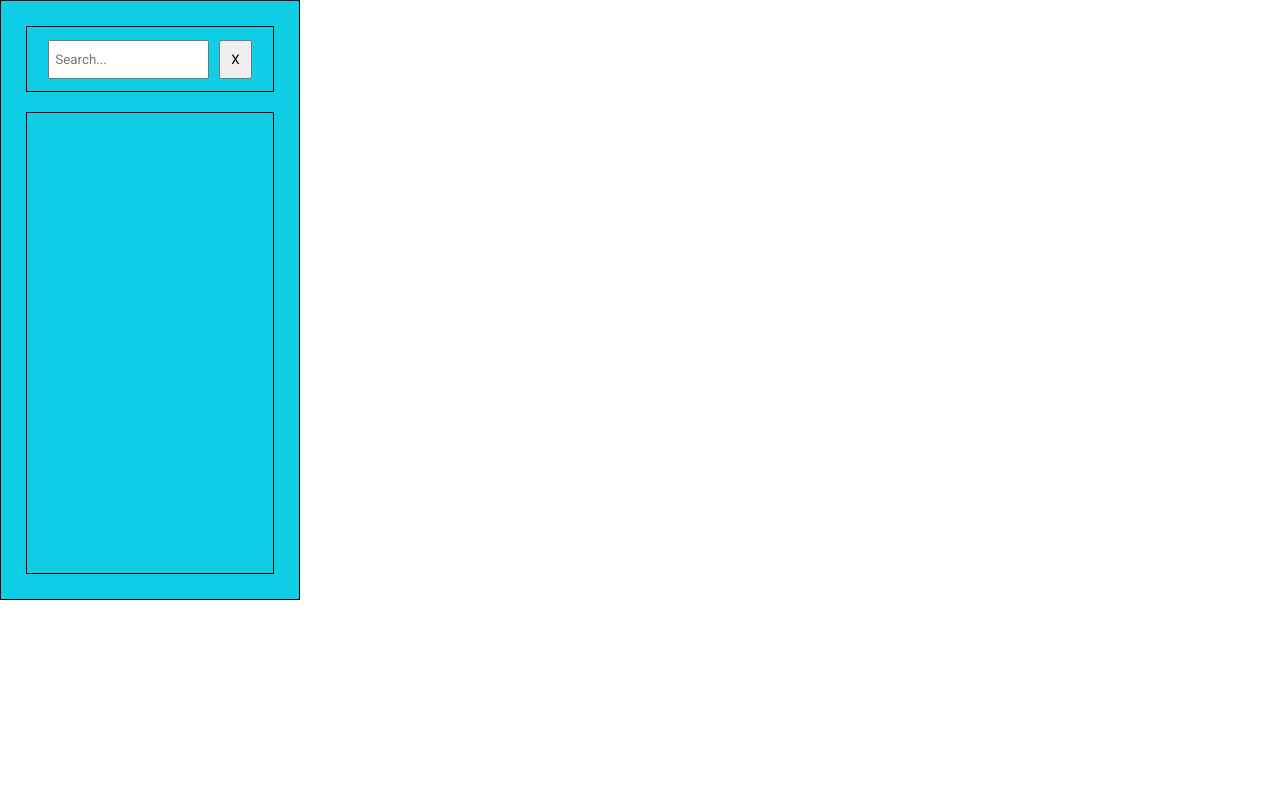
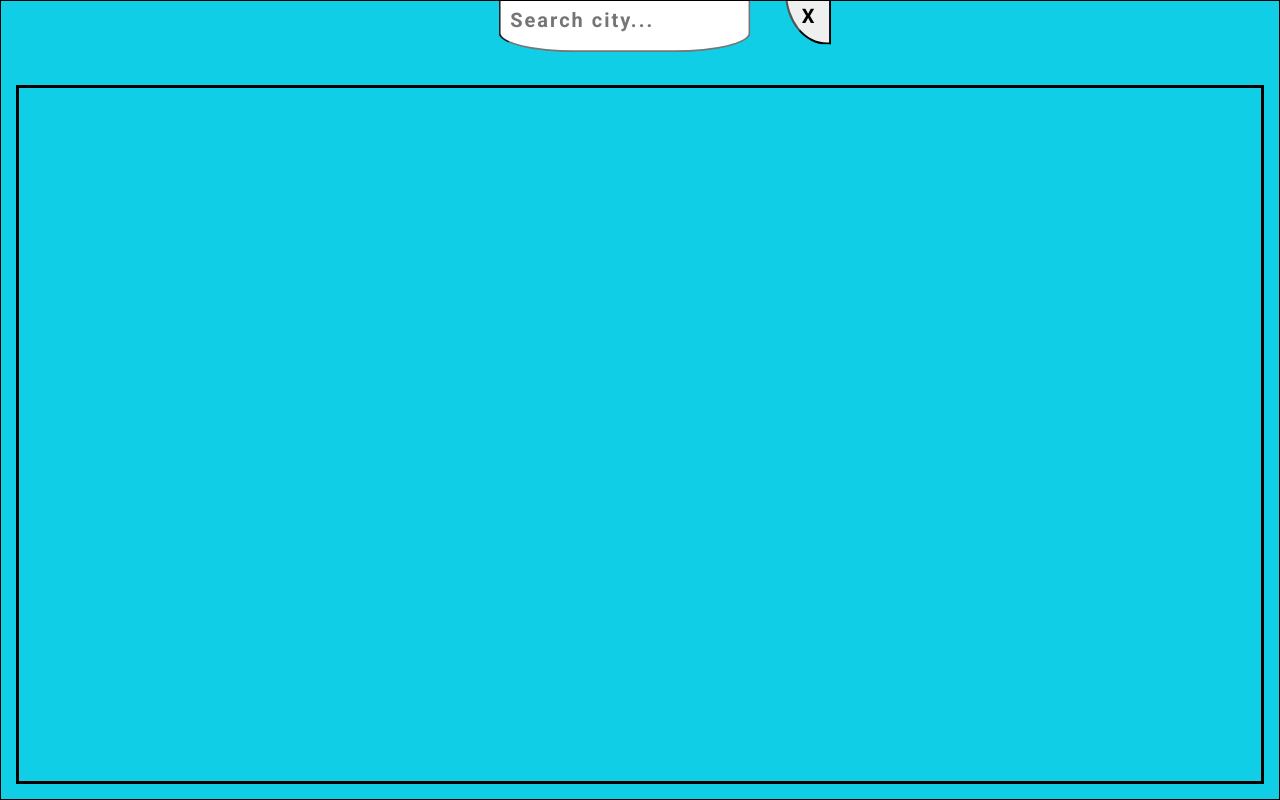
Before and after one commit to Oskiwariat/Weather-App, a React (Create React App) app: page / in a window 1280 px wide. Built offline with nearby package versions, Linux system fonts and the light colour scheme; the HTML template or start-up script is replaced by a standard one.

Commit message:
end first stage of work at first page design for 360px width

```diff
--- a/package.json
+++ b/package.json
@@ -3,6 +3,10 @@
   "version": "0.1.0",
   "private": true,
   "dependencies": {
+    "@fortawesome/fontawesome-svg-core": "^1.2.36",
+    "@fortawesome/free-brands-svg-icons": "^5.15.4",
+    "@fortawesome/free-solid-svg-icons": "^5.15.4",
+    "@fortawesome/react-fontawesome": "^0.1.16",
     "@testing-library/jest-dom": "^5.15.0",
     "@testing-library/react": "^11.2.7",
     "@testing-library/user-event": "^12.8.3",
--- a/src/components/Form.js
+++ b/src/components/Form.js
@@ -10,7 +10,7 @@ const Form = (props) => {
           className="search__input"
           type="text"
           value={value}
-          placeholder="Search..."
+          placeholder="Search city..."
           onChange={onchange}
         />
         <button className="search__btn">X</button>
--- a/src/sass/_form.scss
+++ b/src/sass/_form.scss
@@ -1,12 +1,27 @@
 .search {
-  border: 1px solid black;
-  flex-basis: 10%;
-  line-height: 400%;
+  flex-basis: 20%;
+
   &__input {
-    margin-right: 10px;
-    padding: 10px 0 10px 5px;
+    line-height: 300%;
+    padding-left: 10px;
+    font-size: 20px;
+    font-weight: bold;
+    border-bottom-left-radius: 30%;
+    border-bottom-right-radius: 30%;
+    transform: translate(3%, -20%);
+    letter-spacing: 2px;
   }
   &__btn {
-    padding: 10px;
+    padding: 15px 15px;
+    font-size: 20px;
+    border-bottom-left-radius: 90%;
+    font-weight: bold;
+    transform: translate(90%, -30%);
+    &:hover {
+      background-color: white;
+      border: 2px solid black;
+      color: black;
+      cursor: pointer;
+    }
   }
 }
--- a/src/sass/_reset.scss
+++ b/src/sass/_reset.scss
@@ -1,5 +1,3 @@
-@import url("https://fonts.googleapis.com/css2?family=Roboto:ital,wght@0,400;0,700;1,700&display=swap");
-
 * {
   margin: 0;
   padding: 0;
--- a/src/sass/_view.scss
+++ b/src/sass/_view.scss
@@ -1,21 +1,25 @@
 .info {
   flex-grow: 1;
-  border: 1px solid black;
   margin-top: 20px;
+  padding: 60px 30px 0 30px;
+  border: 3px solid black;
 
   &__image {
     width: 100%;
+    padding-bottom: 15px;
   }
   &__temp {
-    font-size: 50px;
+    font-size: 70px;
+    padding-bottom: 10px;
   }
   &__weather-description {
-    font-size: 20px;
+    font-size: 22px;
     text-transform: uppercase;
     letter-spacing: 1px;
+    padding-bottom: 5px;
   }
   &__city {
-    font-size: 15px;
+    font-size: 18px;
     text-transform: uppercase;
     letter-spacing: 2px;
   }
--- a/src/sass/_weather.scss
+++ b/src/sass/_weather.scss
@@ -1,10 +1,11 @@
 .wrap {
-  height: 600px;
-  width: 300px;
+  min-height: 100vh;
+  width: 100%;
   border: 1px solid black;
   display: flex;
   flex-direction: column;
-  padding: 25px;
+  padding: 0 15px 15px 15px;
   text-align: center;
+  overflow: hidden;
   background-color: rgb(17, 206, 231);
 }
--- a/src/sass/main.scss
+++ b/src/sass/main.scss
@@ -1,3 +1,4 @@
+@import url("https://fonts.googleapis.com/css2?family=Roboto:ital,wght@0,400;0,700;1,700&display=swap");
 @import "reset";
 @import "mqbps";
 @import "weather";
```
Also changed, not shown: 1 other file (tests, documents, lock files or other folders).
